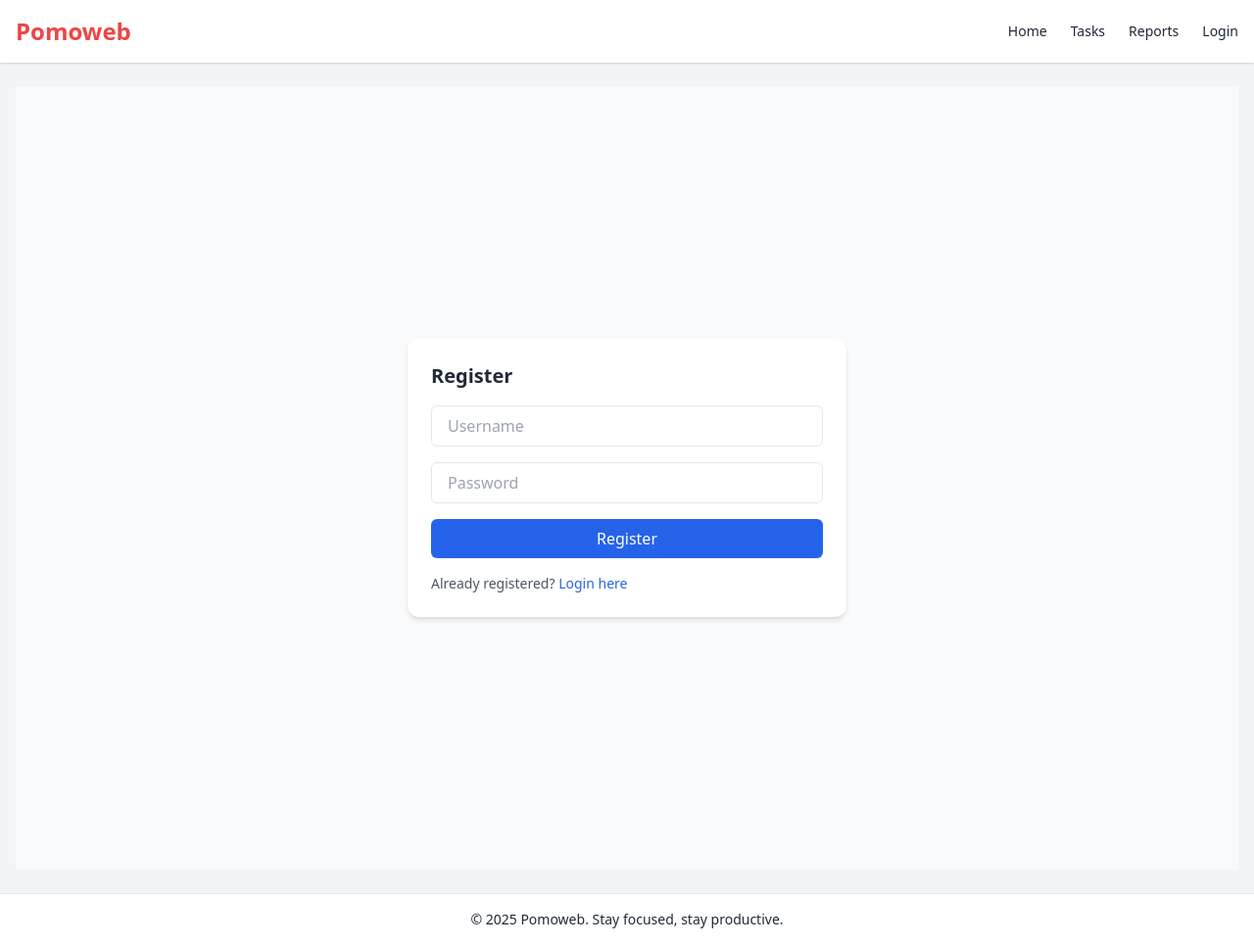
After one commit to sujitlohani/PomoWeb, a Flask app: page /register in a window 1280 px wide. The commit adds this page. Shown: the whole page at 98% size. Run offline with Flask 3, Linux system fonts and the light colour scheme.

Commit message:
UI and db added

```diff
--- a/backend/app.py
+++ b/backend/app.py
@@ -1,43 +1,102 @@
 from flask import Flask, render_template, request, redirect, url_for
-import sqlite3
+from flask_sqlalchemy import SQLAlchemy
+from flask_login import LoginManager, UserMixin, login_user, login_required, logout_user, current_user
+from werkzeug.security import generate_password_hash, check_password_hash
 
 app = Flask(__name__, template_folder="../frontend/templates")
 
+# Configuration
+app.config['SECRET_KEY'] = 'your_super_secret_key'
+app.config['SQLALCHEMY_DATABASE_URI'] = 'sqlite:///users.db'
+app.config['SQLALCHEMY_TRACK_MODIFICATIONS'] = False
+
+# Initialize DB and LoginManager
+db = SQLAlchemy(app)
+login_manager = LoginManager()
+login_manager.login_view = 'login'
+login_manager.init_app(app)
+
+# User Model
+class User(UserMixin, db.Model):
+    id = db.Column(db.Integer, primary_key=True)
+    username = db.Column(db.String(150), unique=True, nullable=False)
+    password = db.Column(db.String(150), nullable=False)
+
+with app.app_context():
+    db.create_all()
+
+# Load current user from session
+@login_manager.user_loader
+def load_user(user_id):
+    return User.query.get(int(user_id))
+
+
+# Routes
 @app.route('/')
 def index():
     return render_template("base.html", landing_page=True)
 
 @app.route('/home')
+@login_required
 def home():
     return render_template("home.html")
 
 @app.route('/tasks', methods=['GET', 'POST'])
+@login_required
 def tasks():
     if request.method == 'POST':
         task_name = request.form.get("task")
-        # We'll add DB logic later
         return redirect(url_for('tasks'))
     return render_template("tasks.html", tasks=["Placeholder Task 1", "Task 2"])
+
+@app.route('/register', methods=['GET', 'POST'])
+def register():
+    if request.method == 'POST':
+        username = request.form.get('username')
+        password = request.form.get('password')
+        user = User.query.filter_by(username=username).first()
+        if user:
+            return render_template('register.html', error='Username already exists')
+        new_user = User(username=username, password=generate_password_hash(password))
+        db.session.add(new_user)
+        db.session.commit()
+        return redirect(url_for('login'))
+    return render_template('register.html')
 
 @app.route('/login', methods=['GET', 'POST'])
 def login():
     if request.method == 'POST':
-        # Placeholder logic, DB will be added next step
-        user = request.form.get("username")
-        return redirect(url_for("user", usr=user))
+        username = request.form.get("username")
+        password = request.form.get("password")
+        user = User.query.filter_by(username=username).first()
+        if not user or not check_password_hash(user.password, password):
+            return render_template("login.html", error="Invalid username or password")
+        login_user(user)
+        return redirect(url_for("home"))
     return render_template("login.html")
 
+@app.route('/logout')
+@login_required
+def logout():
+    logout_user()
+    return redirect(url_for('login'))
+
 @app.route('/admin')
+@login_required
 def admin():
-    # Admin dashboard will be added later
     return render_template("admin.html", users=[])
 
 @app.route('/user/<usr>')
+@login_required
 def user(usr):
-    # Placeholder user profile
     return render_template("user.html", name=usr)
 
 
+@app.route('/report')
+@login_required
+def report():
+    return render_template("report.html")
 
-if __name__ == "__main__":  # Corrected: use __name__ == "__main__"
+
+if __name__ == "__main__":
     app.run(debug=True)
--- /dev/null
+++ b/backend/create_db.py
@@ -0,0 +1,5 @@
+from app import db, app
+
+with app.app_context():
+    db.create_all()
+    print("Database and tables created!")
--- a/frontend/templates/base.html
+++ b/frontend/templates/base.html
@@ -1,11 +1,36 @@
 <!DOCTYPE html>
 <html lang="en">
 <head>
-  <meta charset="UTF-8">
+  <meta charset="UTF-8" />
+  <meta name="viewport" content="width=device-width, initial-scale=1.0" />
   <title>Pomoweb</title>
+  <link href="https://cdn.jsdelivr.net/npm/tailwindcss@2.2.19/dist/tailwind.min.css" rel="stylesheet">
+  <link rel="stylesheet" href="{{ url_for('static', filename='styles.css') }}">
 </head>
-<body>
-    <p> Helo </p>
-  {% block content %}{% endblock %}
+<body class="bg-gray-100 text-gray-800 min-h-screen flex flex-col">
+
+  <!-- Navbar -->
+  <header class="bg-white shadow">
+    <nav class="container mx-auto px-4 py-4 flex justify-between items-center">
+      <a href="{{ url_for('home') }}" class="text-2xl font-bold text-red-500">Pomoweb</a>
+      <ul class="flex space-x-6 text-sm font-medium">
+        <li><a href="{{ url_for('home') }}" class="hover:text-red-500">Home</a></li>
+        <li><a href="{{ url_for('tasks') }}" class="hover:text-red-500">Tasks</a></li>
+        <li><a href="{{ url_for('report') }}" class="hover:text-red-500">Reports</a></li>
+        <li><a href="{{ url_for('login') }}" class="hover:text-red-500">Login</a></li>
+      </ul>
+    </nav>
+  </header>
+
+  <!-- Main Content Area -->
+  <main class="flex-grow container mx-auto px-4 py-6">
+    {% block content %}{% endblock %}
+  </main>
+
+  <!-- Footer -->
+  <footer class="bg-white text-center text-sm py-4 border-t">
+    © 2025 Pomoweb. Stay focused, stay productive.
+  </footer>
+
 </body>
 </html>
--- /dev/null
+++ b/frontend/templates/register.html
@@ -0,0 +1,19 @@
+{% extends "base.html" %}
+{% block content %}
+<div class="flex flex-col items-center justify-center min-h-screen px-4 bg-gray-50">
+  <div class="w-full max-w-md bg-white rounded-xl shadow-md p-6">
+    <h2 class="text-xl font-bold mb-4 text-gray-800">Register</h2>
+    {% if error %}
+      <p class="text-red-500 mb-4">{{ error }}</p>
+    {% endif %}
+    <form method="POST" class="flex flex-col gap-4">
+      <input type="text" name="username" placeholder="Username" required class="border px-4 py-2 rounded-md" />
+      <input type="password" name="password" placeholder="Password" required class="border px-4 py-2 rounded-md" />
+      <input type="submit" value="Register" class="bg-blue-600 text-white px-4 py-2 rounded-md hover:bg-blue-700" />
+    </form>
+    <p class="text-sm mt-4 text-gray-600">Already registered?
+      <a href="{{ url_for('login') }}" class="text-blue-600 hover:underline">Login here</a>
+    </p>
+  </div>
+</div>
+{% endblock %}
--- /dev/null
+++ b/frontend/templates/report.html
@@ -0,0 +1,5 @@
+{% extends "base.html" %}
+{% block content %}
+  <h1>Reports</h1>
+  <p>This is where reports will be displayed.</p>
+{% endblock %}
--- a/frontend/templates/user.html
+++ b/frontend/templates/user.html
@@ -2,4 +2,8 @@
 {% block content %}
   <h2>Welcome, {{ name }}</h2>
   <p>Your profile page</p>
+  {% if current_user.is_authenticated %}
+  <p>Welcome, {{ current_user.username }} | <a href="{{ url_for('logout') }}">Logout</a></p>
+{% endif %}
+
 {% endblock %}
```
Also changed, not shown: frontend/templates/home.html (+31 -2 lines), frontend/templates/login.html (+16 -5 lines), frontend/static/styles.css (added).
